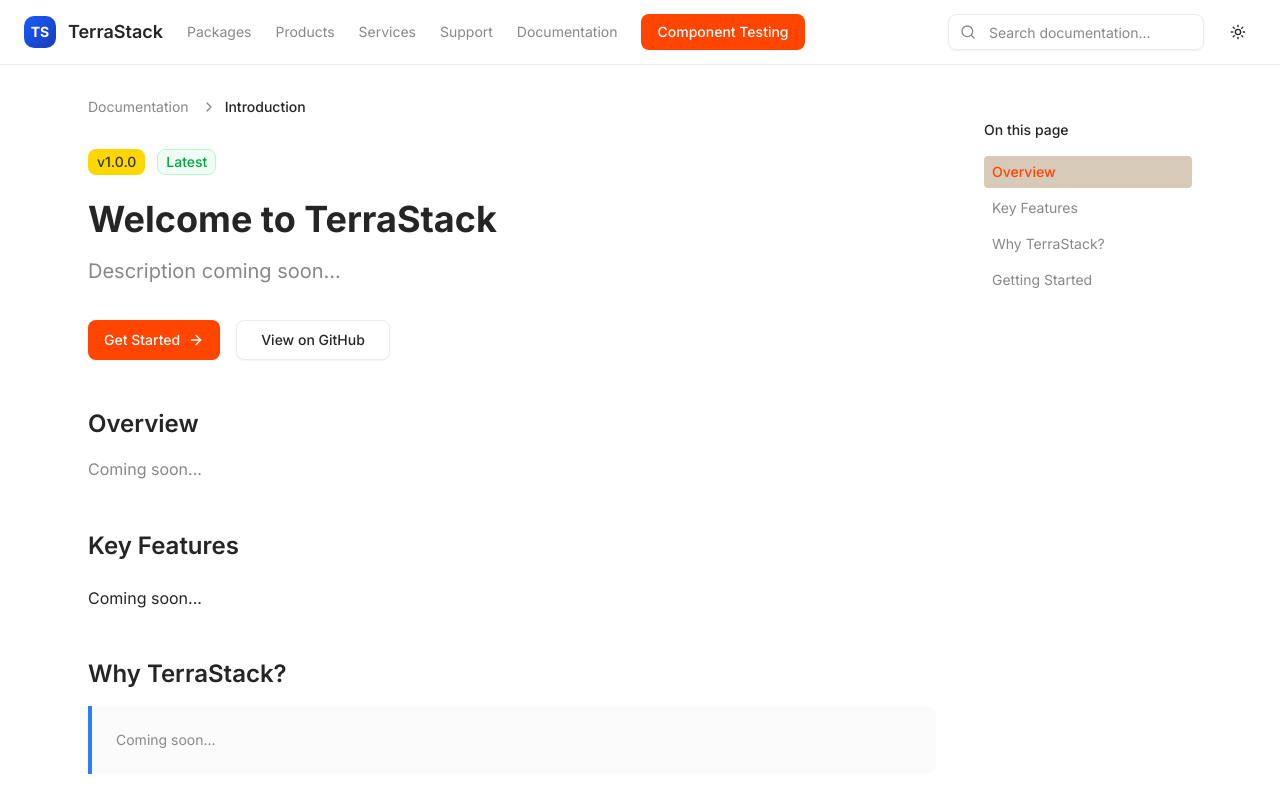
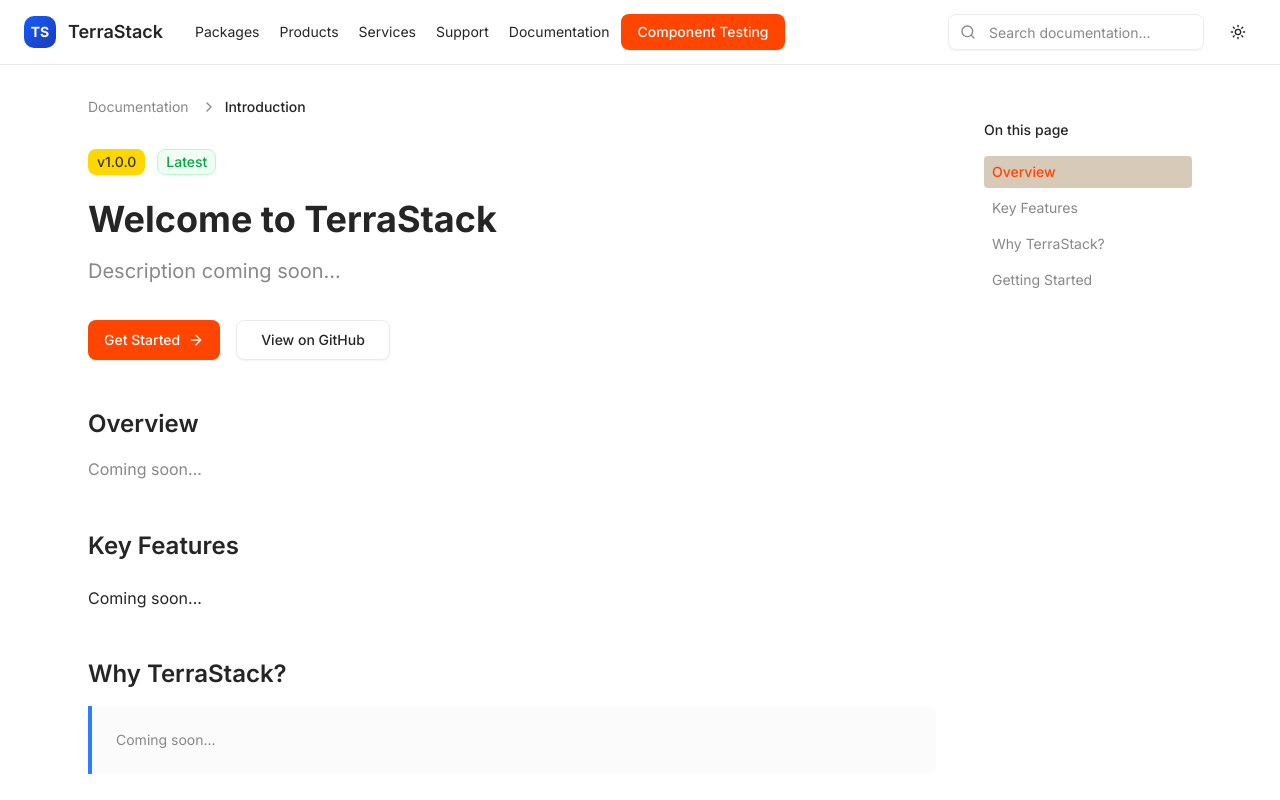
Before and after one commit to Terra-Magma/TerraStack-docs, a Next.js app: page / in a window 1280 px wide. Shown: the top 800 px of the page. Built offline with nearby package versions, Linux system fonts and the light colour scheme.

Commit message:
rework header with navitem ui element

```diff
--- a/src/components/layout/header.tsx
+++ b/src/components/layout/header.tsx
@@ -8,6 +8,12 @@ import { ThemeToggle } from '@/components/theme-toggle';
 import { Menu, Search, X } from 'lucide-react';
 import { cn } from '@/lib/utils';
 import DevelopmentButton from '@/components/ui/DevelopmentButton';
+import {
+  NavigationMenu,
+  NavigationMenuItem,
+  NavigationMenuLink,
+  NavigationMenuList,
+} from '@/components/ui/navigation-menu';
 
 export function Header() {
   const [isMenuOpen, setIsMenuOpen] = useState(false);
@@ -33,26 +39,25 @@ export function Header() {
             </div>
             <span className="font-semibold text-lg">TerraStack</span>
           </Link>
-
-          <nav className="hidden lg:flex items-center gap-6 text-sm">
-            {items.map((item) => {
-              return (
-                <Link
-                  key={item.href}
-                  href={item.href}
-                  className="text-muted-foreground hover:text-foreground transition-colors"
-                >
-                  {item.title}
-                </Link>
-              );
-            })}
+          <NavigationMenu className="hidden lg:flex items-center gap-6 text-sm">
+            <NavigationMenuList>
+              {items.map((item) => (
+                <NavigationMenuItem key={item.href}>
+                  <NavigationMenuLink asChild>
+                    <Link href={item.href}>{item.title}</Link>
+                  </NavigationMenuLink>
+                </NavigationMenuItem>
+              ))}
+              <NavigationMenuItem>
                 <div key={'component-testing'}>
                   <DevelopmentButton
                     link={'/component-testing'}
                     title={'Component Testing'}
                   />
                 </div>
-          </nav>
+              </NavigationMenuItem>
+            </NavigationMenuList>
+          </NavigationMenu>
         </div>
 
         <div className="flex items-center gap-4">
```
Lines whose indentation alone changed are shown as unchanged.
